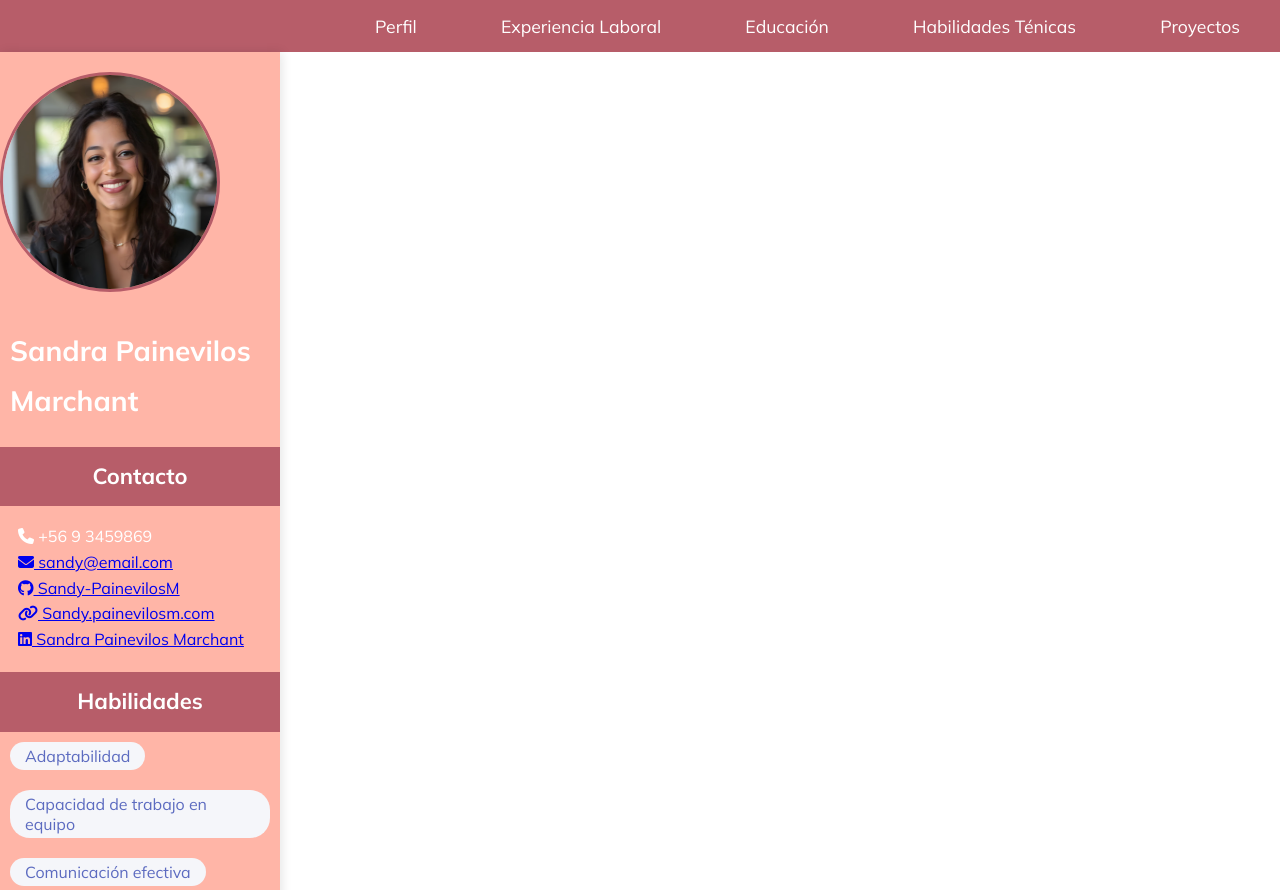
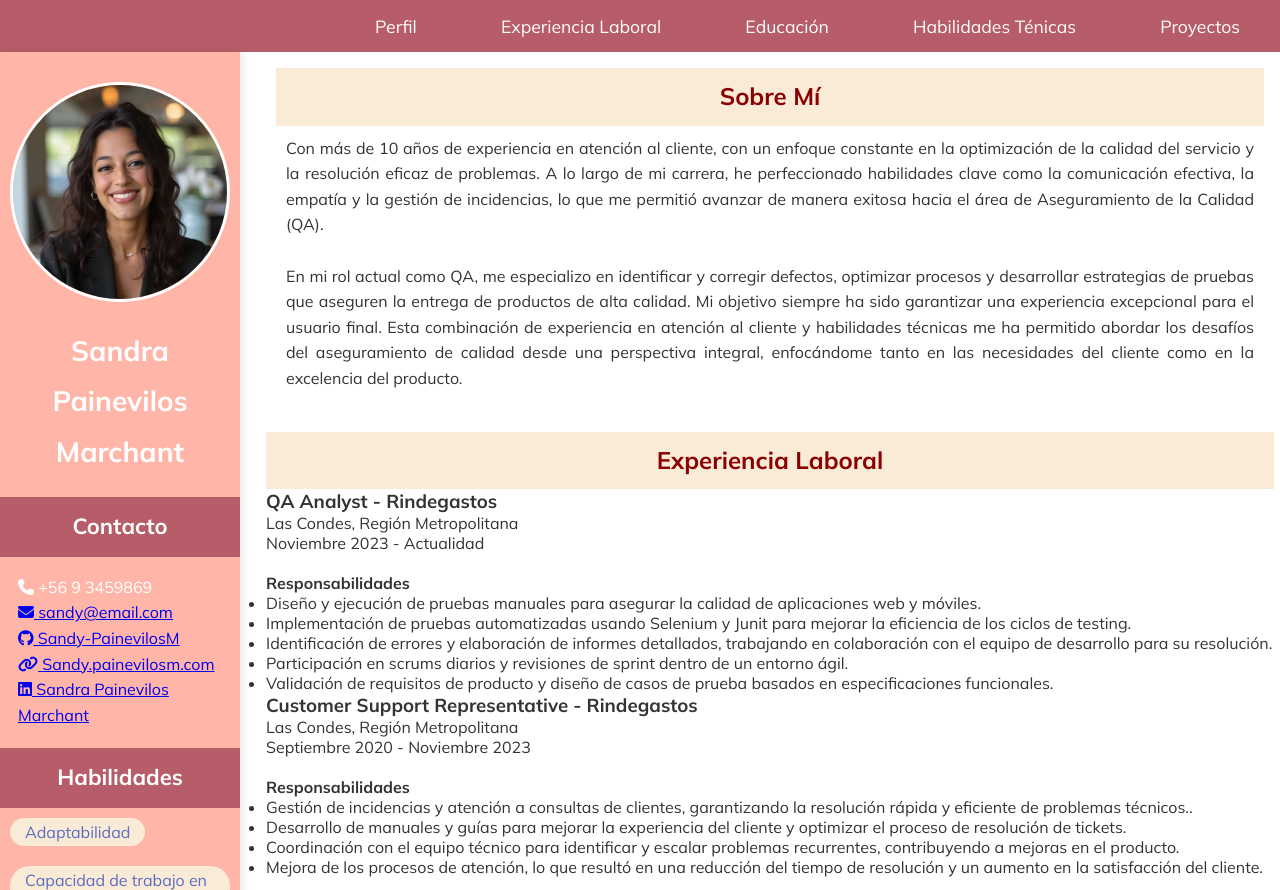
Before and after one commit to Sandy-PainevilosM/Desarrollo-CV.github.io-Public, a plain HTML site: page index.html in a window 1280 px wide. Shown: the top 890 px of the page. Drawn offline with Linux system fonts and the light colour scheme.

Commit message:
Se desarrolla la seccion sobre mi, se incluye ajuste de diseño.

```diff
--- a/assets/img/styles.css
+++ b/assets/img/styles.css
@@ -40,30 +40,31 @@ nav ul li a:hover {
     background-color: #d8818d;
     transform: scale(1.05);
 }
+.container {
+    display: flex;
+}
 header {
-    color: white;
-    font-size: 16px;
-    top: 0;
-    left: 0;
-    width: 280px;
-    height: 100%;
+    width: 700px;
     background-color: #ffb5a7;
     padding-top: 20px;
-    box-shadow: 2px 0 10px rgba(0, 0, 0, 0.1)
+    box-shadow: 2px 0 10px rgba(0, 0, 0, 0.1);
 }
 header img {
     align-items: center;
     width: 220px;
     height: 220px;
     border-radius: 50%;
-    border: 3px solid #b75d69;
+    border: 3px solid #ffffff;
     margin-bottom: 20px;
+    margin: 10px;
 }
 
 header h1 {
     font-size: 28px;
     padding: 10px;
     line-height: 1.8;
+    color: white;
+    text-align: center;
 }
 header h2 {
     font-size: 22px;
@@ -72,6 +73,7 @@ header h2 {
     margin-top: 10px;
     line-height: 1.8;
     text-align: center;
+    color: white;
 }
 header p {
     font-size: 16px;
@@ -82,7 +84,7 @@ header p {
 }
 .skills ul li {
     display: inline-block;
-    background-color: #f5f6fa;
+    background-color: antiquewhite;
     padding: 4px 15px;
     margin: 10px 10px 10px 10px;
     border-radius: 20px;
@@ -92,7 +94,7 @@ header p {
 
 .Idiomas ul li {
     display: inline-block;
-    background-color: #f5f6fa;
+    background-color: antiquewhite;
     font-size: 1.1em;
     padding: 10px;
     margin: 10px 10px;
@@ -101,3 +103,29 @@ header p {
     border-radius: 20px;
     color: #5C6BC0;
 }
+main {
+    flex-grow: 1;
+    padding: 6px;
+    margin-left: 20px;
+
+}
+.content-about, .content-esperience {
+    margin-bottom: 20px;
+}
+.titulo {
+    color: darkred;
+    background-color: antiquewhite;
+    margin-top: 0px;
+    line-height: 2.4;
+    text-align: center;
+}
+.content-about {
+    padding: 10px;
+
+}
+.content-about p {
+    text-align: justify;
+    font-size: 16px;
+    padding: 10px;
+    line-height: 1.6;
+}
--- a/index.html
+++ b/index.html
@@ -21,6 +21,7 @@
             <li><a href="#proyectos">Proyectos</a></li>
         </ul>
     </nav>
+    <div class="container">
     <header>
         <img src="./assets/img/Imagen de referencia CV.png" alt="Imagen de perfil">
         <h1> Sandra Painevilos Marchant</h1>
@@ -55,6 +56,42 @@
             </div>
         </section>
     </header>
-
+    <main>
+        <section class="content-about">
+            <h2 class="titulo">Sobre Mí</h2>
+            <p> Con más de 10 años de experiencia en atención al cliente, con un enfoque constante en la optimización de la calidad del servicio y la resolución eficaz de problemas. A lo largo de mi carrera, he perfeccionado habilidades clave como la comunicación efectiva, la empatía y la gestión de incidencias, lo que me permitió avanzar de manera exitosa hacia el área de Aseguramiento de la Calidad (QA). <br>
+                <br> En mi rol actual como QA, me especializo en identificar y corregir defectos, optimizar procesos y desarrollar estrategias de pruebas que aseguren la entrega de productos de alta calidad. Mi objetivo siempre ha sido garantizar una experiencia excepcional para el usuario final. Esta combinación de experiencia en atención al cliente y habilidades técnicas me ha permitido abordar los desafíos del aseguramiento de calidad desde una perspectiva integral, enfocándome tanto en las necesidades del cliente como en la excelencia del producto.
+            </p>
+        </section>
+        <section class="content-esperience">
+            <h2 class="titulo"> Experiencia Laboral</h2>
+        <div class="job">
+            <h3> QA Analyst - Rindegastos </h3>
+            <p> Las Condes, Región Metropolitana</p>
+            <p>Noviembre 2023 - Actualidad</p> <br>
+            <p><strong>Responsabilidades</strong>
+            <ul>
+                <li> Diseño y ejecución de pruebas manuales para asegurar la calidad de aplicaciones web y móviles.</li>
+                <li> Implementación de pruebas automatizadas usando Selenium y Junit para mejorar la eficiencia de los ciclos de testing.</li>
+                 <li>Identificación de errores y elaboración de informes detallados, trabajando en colaboración con el equipo de desarrollo para su resolución.</li>
+                 <li> Participación en scrums diarios y revisiones de sprint dentro de un entorno ágil.</li>
+                 <li> Validación de requisitos de producto y diseño de casos de prueba basados en especificaciones funcionales. </li>
+        </ul>
+        </div>
+        <div class="job">
+            <h3> Customer Support Representative - Rindegastos </h3>
+            <p> Las Condes, Región Metropolitana</p>
+            <p> Septiembre 2020 - Noviembre 2023</p> <br>
+            <p><strong>Responsabilidades</strong>
+            <ul>
+                <li> Gestión de incidencias y atención a consultas de clientes, garantizando la resolución rápida y eficiente de problemas técnicos..</li>
+                <li> Desarrollo de manuales y guías para mejorar la experiencia del cliente y optimizar el proceso de resolución de tickets.</li>
+                 <li>Coordinación con el equipo técnico para identificar y escalar problemas recurrentes, contribuyendo a mejoras en el producto.</li>
+                 <li> Mejora de los procesos de atención, lo que resultó en una reducción del tiempo de resolución y un aumento en la satisfacción del cliente.</li>
+        </ul>
+        </div>
+        </section>
+    </main>
+</div>
 </body>
 </html>
```
